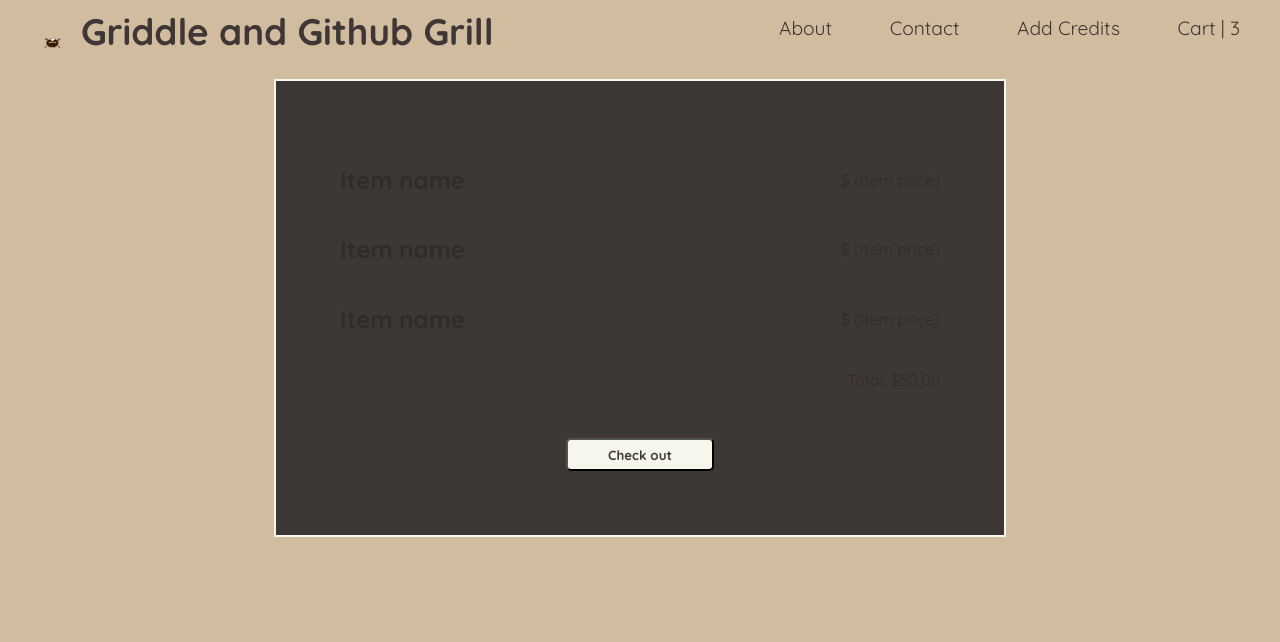
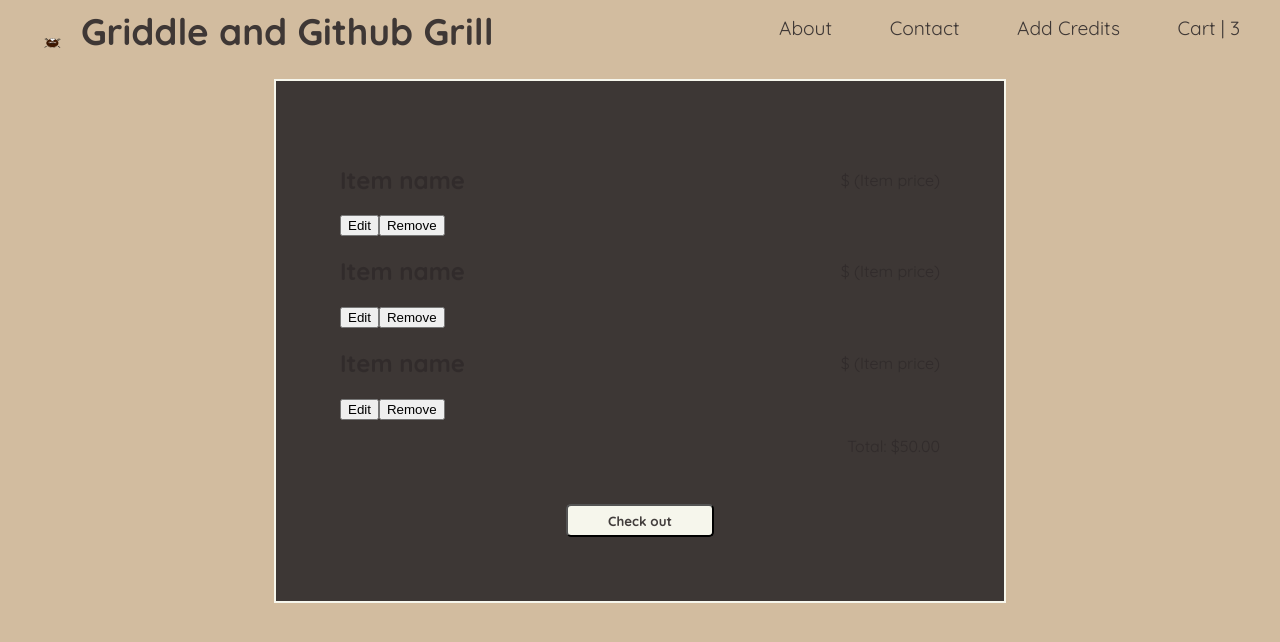
Before and after one commit to chingu-voyages/v50-tier1-team-03, a React (Vite) app: page /cart in a window 1280 px wide. Shown: the top 642 px of the page. Built offline with nearby package versions, Linux system fonts and the light colour scheme.

Commit message:
added button elements

```diff
--- a/src/components/cartComponents/Cart.jsx
+++ b/src/components/cartComponents/Cart.jsx
@@ -9,14 +9,20 @@ export default function Cart() {
                     <h2>Item name <span id="quantity"></span></h2>
                     <p>$ (Item price)</p>
                 </div>
+                <button>Edit</button>
+                <button>Remove</button>
                 <div className="cart-item">
                     <h2>Item name <span id="quantity"></span></h2>
                     <p>$ (Item price)</p>
                 </div>
+                <button>Edit</button>
+                <button>Remove</button>
                 <div className="cart-item">
                     <h2>Item name <span id="quantity"></span></h2>
                     <p>$ (Item price)</p>
                 </div>
+                <button>Edit</button>
+                <button>Remove</button>
                 <div className="checkout-el">
                     <p>Total: <span id="total-el">$50.00</span></p>
                     <button className="checkout-btn">Check out</button>
```
